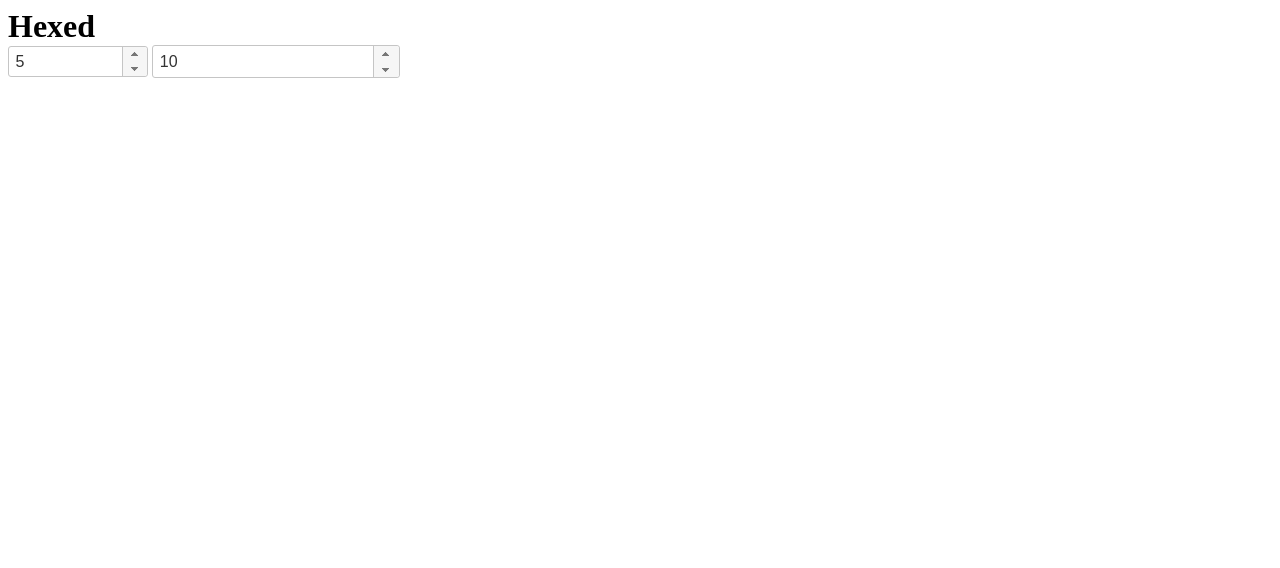
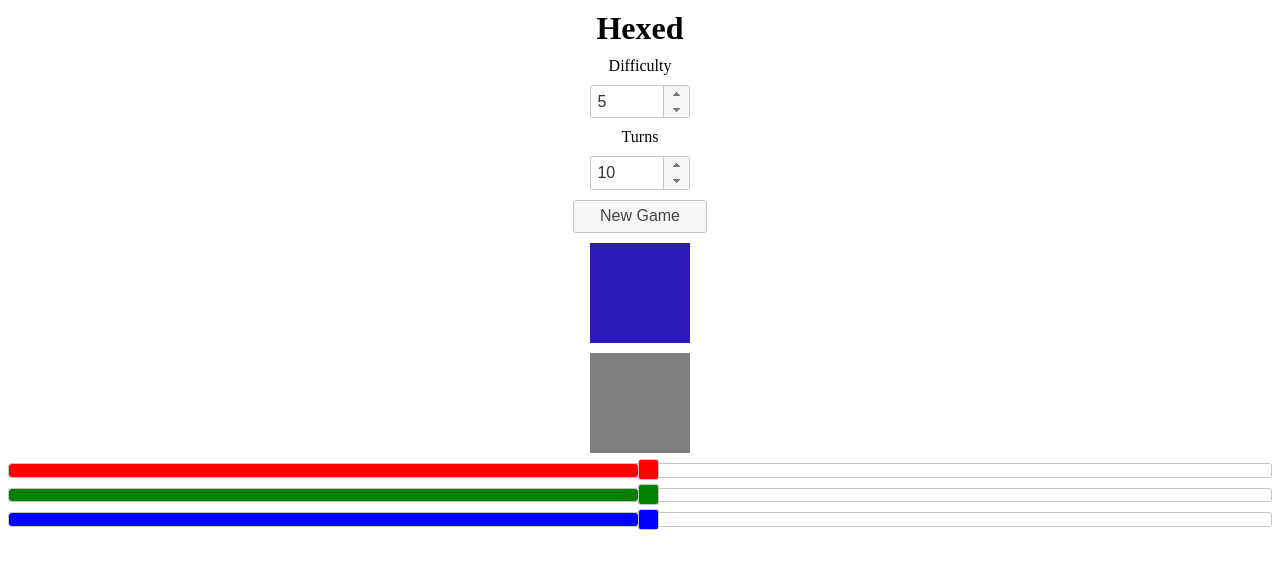
Before and after one commit to iveyd/Websys-Group2-Homework2, a website: page index.html in a window 1280 px wide. Drawn offline with Linux system fonts and the light colour scheme.

Commit message:
Added new game button, difficulty and turns spinners, color boxes, random color, player sliders and color box

```diff
--- a/hexed.css
+++ b/hexed.css
@@ -1,13 +1,42 @@
-#game {
-	width: 100%;
+h1, p, span {
+	width: 100px;
+	display: block !important;
+	margin: 10px auto;
 	text-align: center;
 }
 
-h1 {
-	margin:auto;
+span {
+	width: 98px;
 }
 
-#difficulty {
+#newGame {
 	width: 100px;
-	height: 1em;
+	display: block;
+	margin: 10px auto;
 }
+
+#Lcolor, #Rcolor {
+	width: 100px;
+	height: 100px;
+	margin: 10px auto;
+}
+
+#red .ui-slider-range, #red .ui-slider-handle {
+	background-color: red;
+}
+
+#green .ui-slider-range, #green .ui-slider-handle {
+	background-color: green;
+}
+
+#blue .ui-slider-range, #blue .ui-slider-handle {
+	background-color: blue;
+}
+
+#red, #blue, #green {
+	margin: 10px auto;
+}
+
+#red .ui-slider-handle, #green .ui-slider-handle, #blue .ui-slider-handle {
+	margin:0;
+}
--- a/hexed.js
+++ b/hexed.js
@@ -1,6 +1,8 @@
 $(document).ready(function() {
 	(function( $ ) {
 	    $.fn.hexed = function( settings ) {
+	    	// Clear beggining of every game
+	    	$(this).empty();
 	 		// Defaults
 	   		var difficulty = 5;
 	   		var turns = 10;
@@ -16,10 +18,16 @@ $(document).ready(function() {
 	   		// Add Title
 	   		this.append("<h1>Hexed</h1>");
 	   		// Add sliders
-	   		this.append("<div id='spinners'>\
-	   						<input type='text' id='difficulty' value='0'/>\
-	   						<input type='text' id='turns' value='0'/>\
-	   					</div>");
+	   		// this.append("<div id='spinners'>\
+	   		// 				<p class='desc'>Difficulty</p>\
+	   		// 				<input type='text' id='difficulty' value='0'/>\
+	   		// 				<p class='desc'>Turns</p>\
+	   		// 				<input type='text' id='turns' value='0'/>\
+	   		// 			</div>");
+	   		this.append("<p class='desc'>Difficulty</p>\
+	   					 <input type='text' id='difficulty' value='0'/>\
+	   					 <p class='desc'>Turns</p>\
+	   					 <input type='text' id='turns' value='0'/>");
 	   		$("#difficulty").spinner({
 	   			min: 0,
 	   			max: 10,
@@ -49,6 +57,43 @@ $(document).ready(function() {
 			        }
 				}
 	   		}).val(turns);
+	   		// New game button
+	   		this.append("<div id='newGame'></div>");
+	   		$("#newGame").button({
+	   			label:"New Game"
+	   		}).on("click", function() {
+	   			$("#hexed").hexed({
+	   				difficulty: $("#difficulty").spinner("value"),
+	   				turns: $("#turns").spinner("value")
+	   			});
+	   		});
+	   		// Random Color box
+	   		var r = Math.floor(Math.random() * 255) + 1;
+	   		var g = Math.floor(Math.random() * 255) + 1;
+	   		var b = Math.floor(Math.random() * 255) + 1;
+	   		this.append("<div id='Lcolor'></div>\
+	   					 <div id='Rcolor'></div>\
+	   					 <div id='red'></div>\
+	   					 <div id='green'></div>\
+	   					 <div id='blue'></div>");
+	   		$("#Lcolor").css("background-color", "rgb("+r+","+g+","+b+")")
+	   		// Player color box
+	   		function refreshColor() {
+		    	var red = $("#red").slider("value"),
+		        	green = $("#green").slider("value"),
+		        	blue = $("#blue").slider("value");
+		      	$("#Rcolor").css("background-color","rgb("+red+","+green+","+blue+")");
+		    };
+		    $("#red, #green, #blue").slider({
+		      orientation: "horizontal",
+		      range: "min",
+		      max: 255,
+		      value: 127,
+		      slide: refreshColor,
+		      change: refreshColor
+		    });
+		    $("#red").slider("value",127);
+
 
 	 		// Return self for chaining
 	        return this;
```
